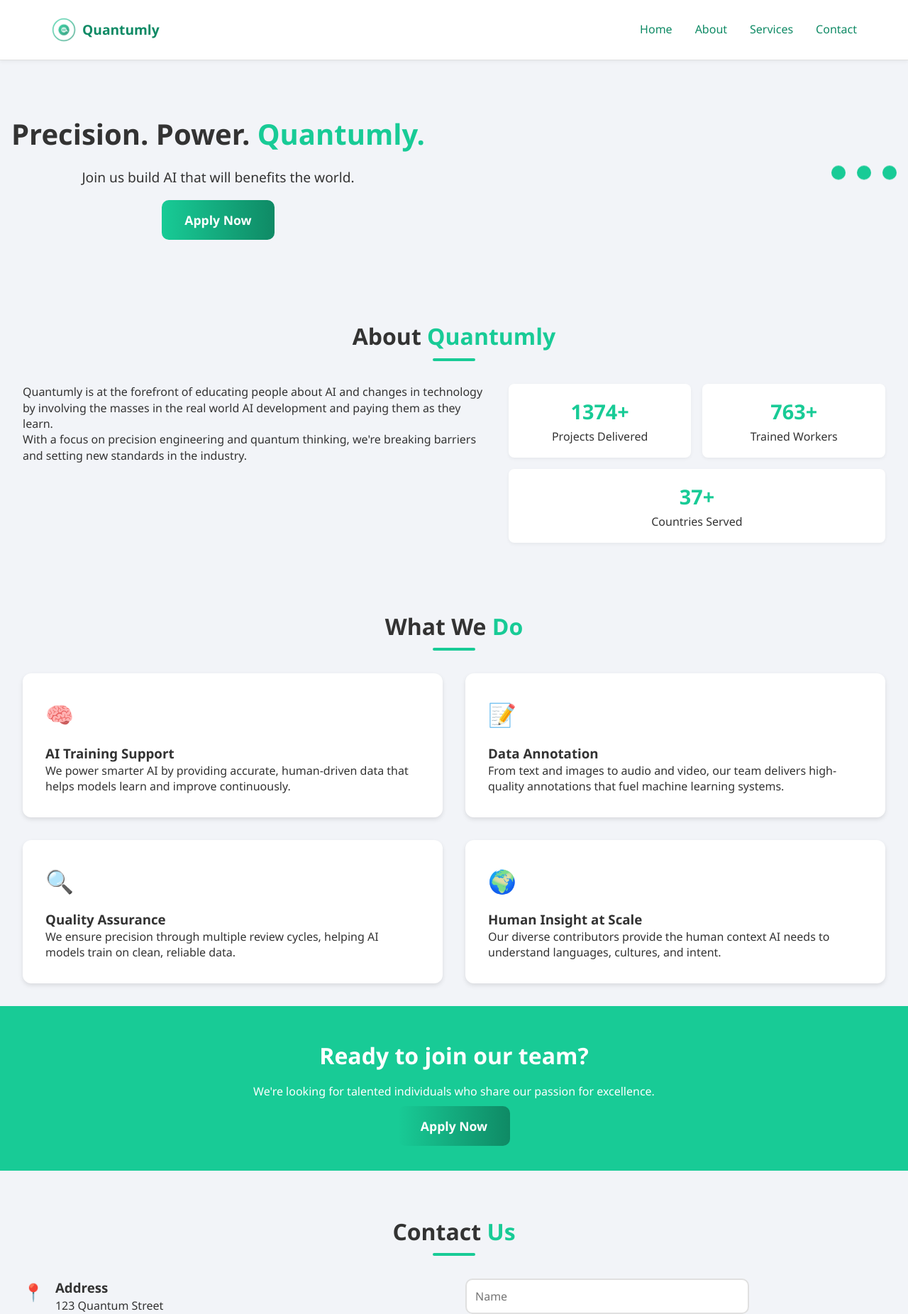
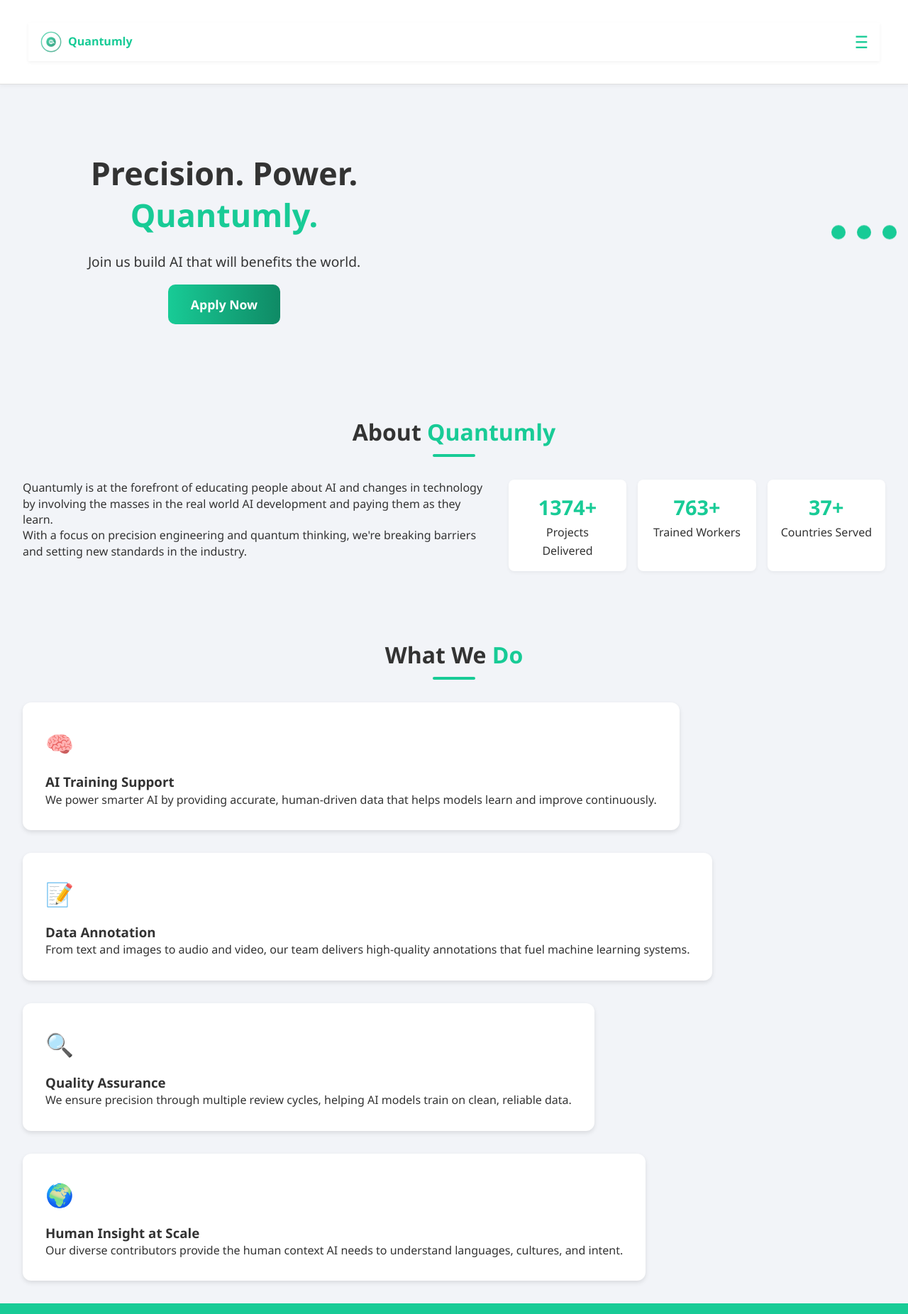
Before and after one commit to muangemutunga/shaka, a Flask app: page / in a window 1280 px wide. Shown: the top 1852 px of the page at 71% size. Run offline with Flask 3, Linux system fonts and the light colour scheme.

Commit message:
Update styles.css

```diff
--- a/static/styles.css
+++ b/static/styles.css
@@ -1568,72 +1568,97 @@ footer {
     font-size: 0.85rem;
     color: #888;
 }
-
-/* Mobile Responsiveness (already built-in by layout, just confirm breakpoints if needed) */
-@media (min-width: 768px) {
-    nav ul {
-        flex-direction: row;
-        justify-content: center;
-    }
-
-    .about-content, .services-grid, .contact-container {
-        flex-direction: row;
-        flex-wrap: wrap;
-        justify-content: space-between;
-    }
-
-    .stat-item, .service-card {
-        flex: 1 1 calc(50% - 1rem);
-    }
-
-    .contact-info, .contact-form {
-        flex: 1 1 48%;
-    }
-
-    .footer-links {
-        flex-direction: row;
-        justify-content: space-between;
-    }
-}
-
-
-/* Make navbar smaller */
-header {
-    padding: 0.5rem 0;
-    background-color: white;
-    box-shadow: 0 2px 5px rgba(0,0,0,0.05);
-}
-
-.logo {
+/* Basic nav layout */
+nav {
+    display: flex;
+    justify-content: space-between;
+    align-items: center;
+    padding: 0.5rem 1rem;
+    background: white;
+    box-shadow: 0 2px 5px rgba(0, 0, 0, 0.05);
+    position: relative;
+}
+
+.logo svg {
+    width: 32px;
+    height: 32px;
+}
+
+.logo span {
     font-size: 1rem;
-    gap: 0.25rem;
-}
-
-.logo svg {
-    width: 36px;
-    height: 36px;
-}
-
-/* Enlarge hero section */
+    font-weight: bold;
+    color: #18cb96;
+}
+
+/* Burger menu */
+.burger {
+    display: block;
+    cursor: pointer;
+}
+
+.burger::before {
+    content: "☰";
+    font-size: 1.5rem;
+    color: #18cb96;
+}
+
+/* Nav links (hidden by default) */
+nav ul {
+    display: none;
+    flex-direction: column;
+    position: absolute;
+    top: 100%;
+    right: 1rem;
+    background: white;
+    border: 1px solid #eee;
+    border-radius: 6px;
+    padding: 1rem;
+    width: 160px;
+    box-shadow: 0 4px 10px rgba(0, 0, 0, 0.05);
+}
+
+nav ul li {
+    margin-bottom: 0.5rem;
+}
+
+nav ul li:last-child {
+    margin-bottom: 0;
+}
+
+nav ul li a {
+    font-size: 1rem;
+    color: #333;
+    transition: color 0.2s;
+}
+
+nav ul li a:hover {
+    color: #18cb96;
+}
+
+/* Show menu when active */
+nav ul.active {
+    display: flex;
+}
+
+
 #hero {
-    padding: 5rem 1rem 4rem;
+    padding: 6rem 1rem 5rem;
     text-align: center;
     background-color: #f2f4f8;
 }
 
 .hero-content h1 {
-    font-size: 2.5rem;
-    line-height: 1.2;
+    font-size: 2.8rem;
+    line-height: 1.3;
     margin-bottom: 1.5rem;
 }
 
 .hero-content p {
     font-size: 1.2rem;
     margin-bottom: 2rem;
-}
-
-.hero-content .highlight {
-    color: #18cb96;
+    max-width: 500px;
+    margin-left: auto;
+    margin-right: auto;
 }
 
 .cta-button {
```
